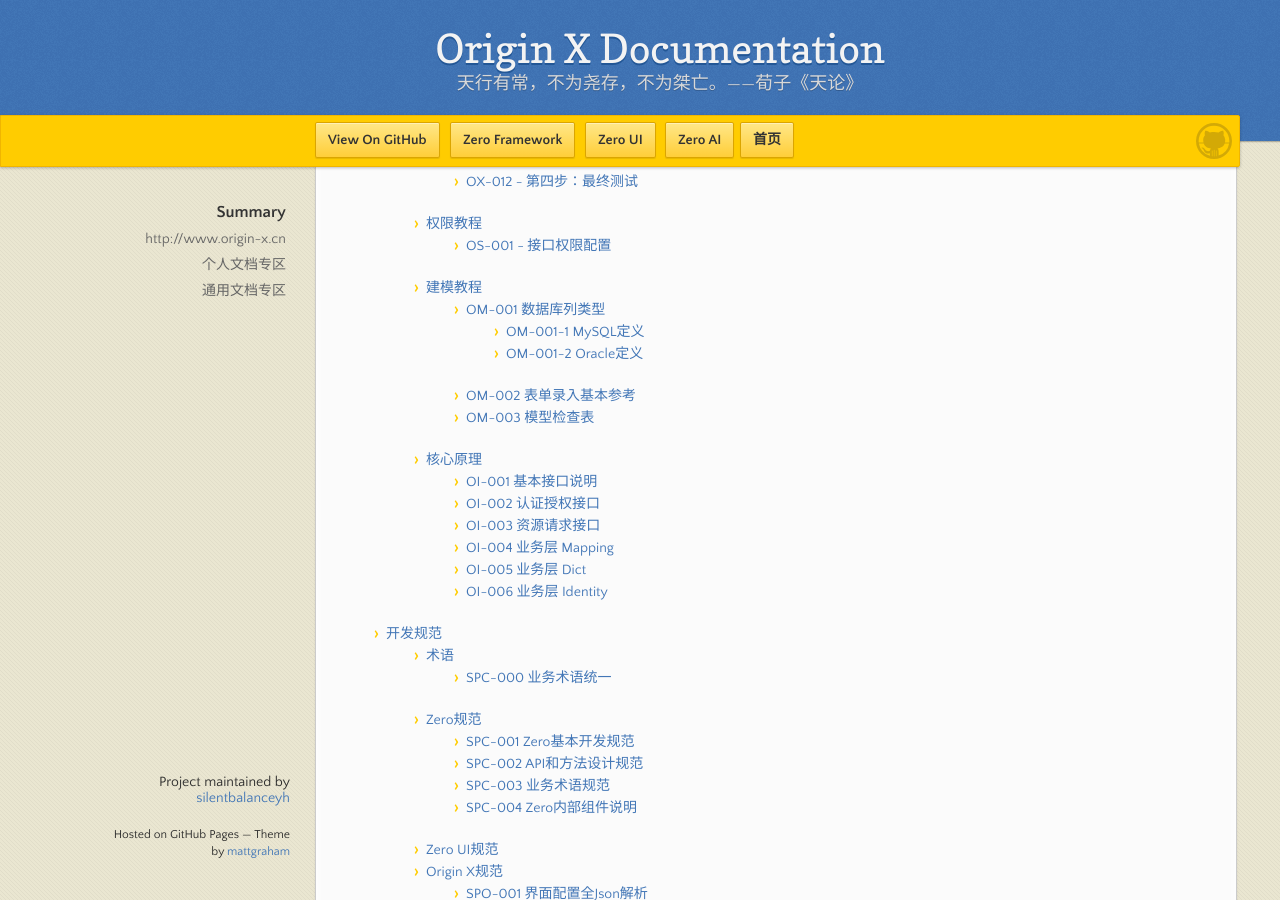
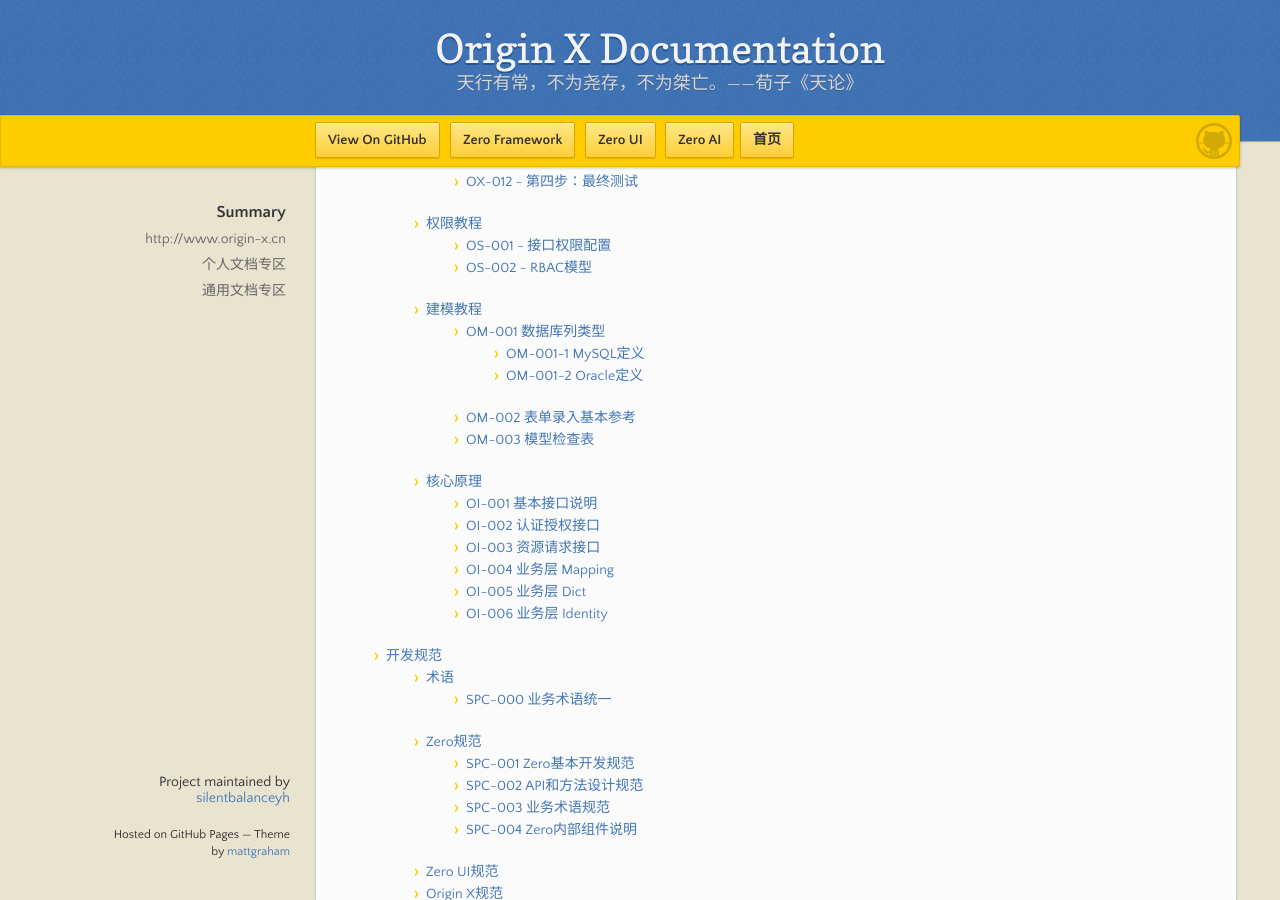
Before and after one commit to silentbalanceyh/mi-kb, a Jekyll site: the page built from SUMMARY.md, in a window 1280 px wide and 900 px high, scrolled down 2056 px. Built offline with Jekyll 4.4.1, drawn with Linux system fonts in a browser that asks for light colours; our own code applies the rules of GitHub Pages for plain Markdown files.

Commit message:
Updates origin-x-engine/main.md
Auto commit by GitBook Editor

```diff
--- a/SUMMARY.md
+++ b/SUMMARY.md
@@ -84,6 +84,7 @@
     * [OX-012 - 第四步：最终测试](origin-x-engine/1-oxshi-shi-jiao-cheng/ox-012-di-si-bu-ff1a-zui-zhong-ce-shi.md)
   * [权限教程](origin-x-engine/quan-xian-jiao-cheng.md)
     * [OS-001 - 接口权限配置](origin-x-engine/quan-xian-jiao-cheng/os-001-jie-kou-quan-xian-pei-zhi.md)
+    * [OS-002 - RBAC模型](origin-x-engine/quan-xian-jiao-cheng/os-002-rbacmo-xing.md)
   * [建模教程](origin-x-engine/2-oxjian-mo-jiao-cheng.md)
     * [OM-001 数据库列类型](origin-x-engine/2-oxjian-mo-jiao-cheng/om-001-shu-ju-ku-lie-lei-xing.md)
       * [OM-001-1 MySQL定义](origin-x-engine/2-oxjian-mo-jiao-cheng/om-001-shu-ju-ku-lie-lei-xing/om-001-1-mysqlding-yi.md)
```
Also changed, not shown: origin-x-engine/main.md (+1 -0 lines), origin-x-engine/quan-xian-jiao-cheng/os-002-rbacmo-xing.md (added).
